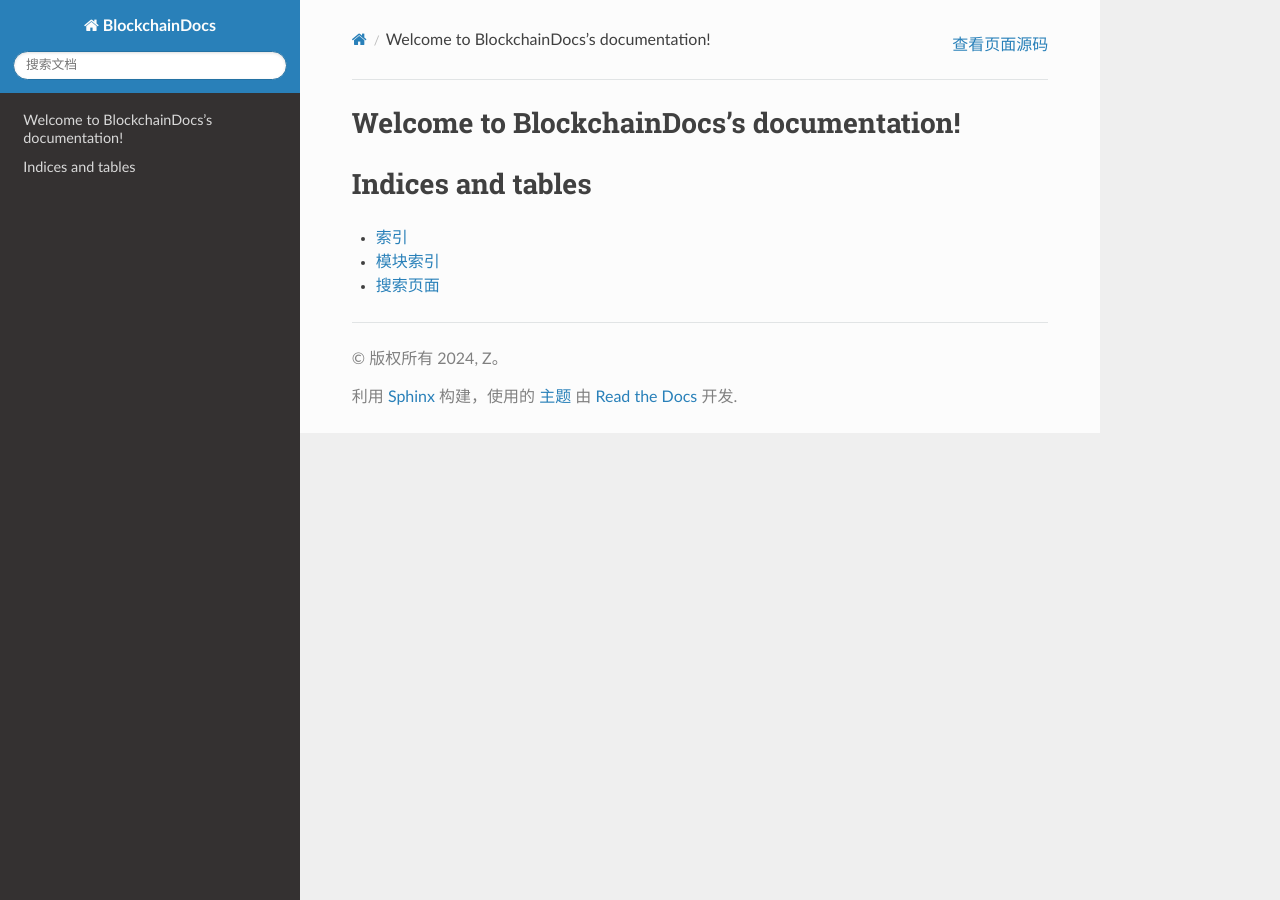
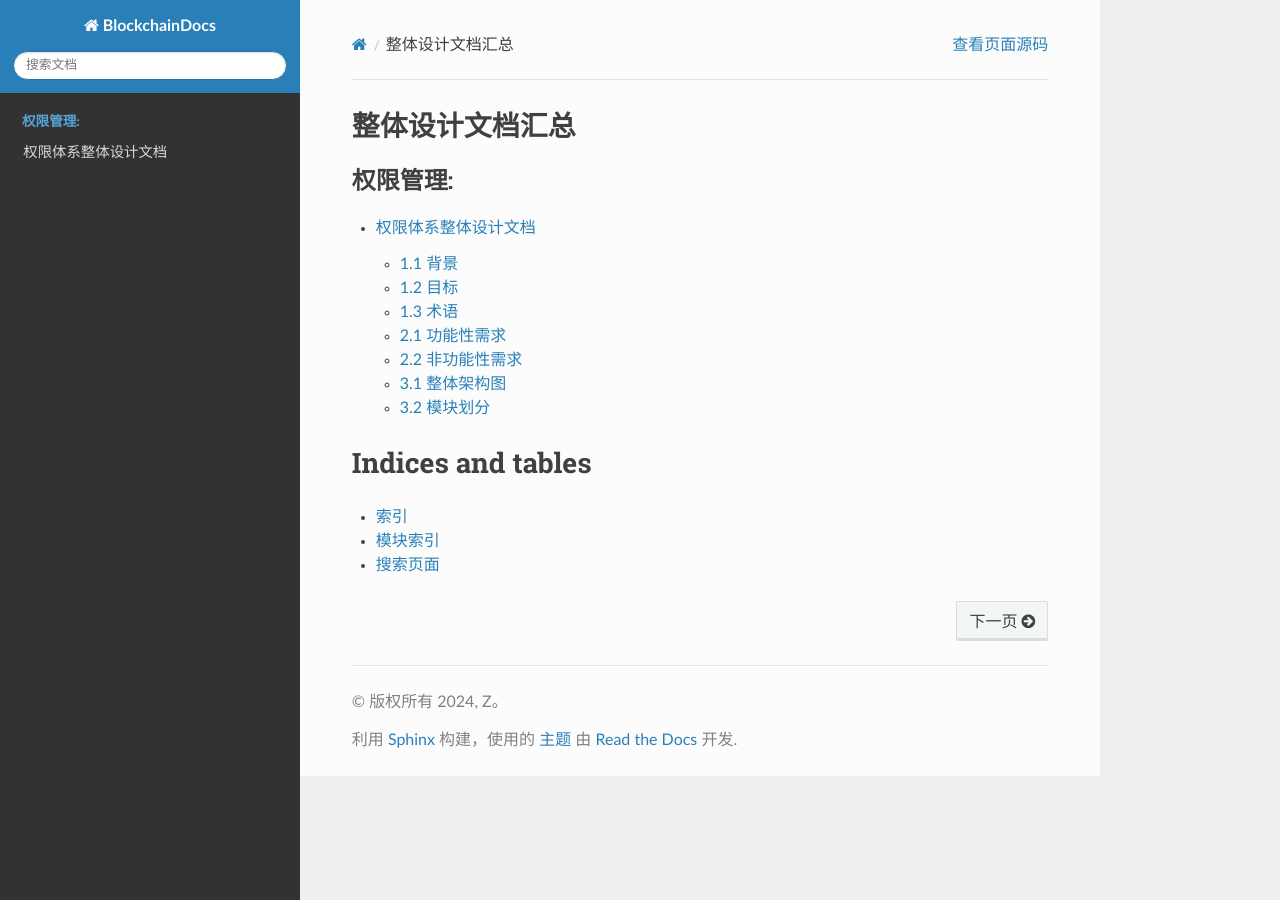
Before and after one commit to zkjst110/BlockchainDocs, a Sphinx documentation site: the page built from source/index.rst, in a window 1280 px wide. Built offline with Sphinx 7.4.7 and the Read the Docs theme 2.0.0, drawn with Linux system fonts in a browser that asks for light colours.

Commit message:
Update index.rst

```diff
--- a/source/index.rst
+++ b/source/index.rst
@@ -3,12 +3,14 @@
    You can adapt this file completely to your liking, but it should at least
    contain the root `toctree` directive.
 
-Welcome to BlockchainDocs's documentation!
+整体设计文档汇总
 ==========================================
 
 .. toctree::
    :maxdepth: 2
-   :caption: Contents:
+   :caption: 权限管理:
+
+   test-docs-md.md
 
 
 
```
